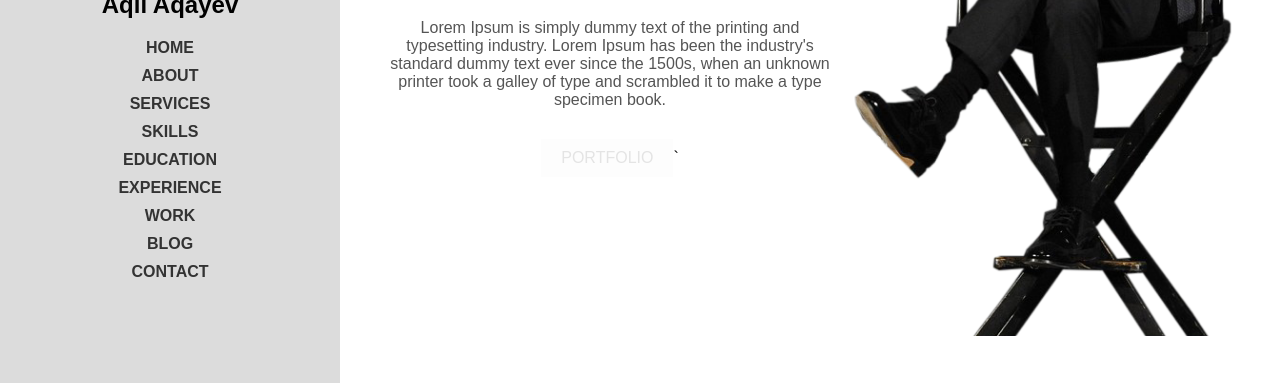
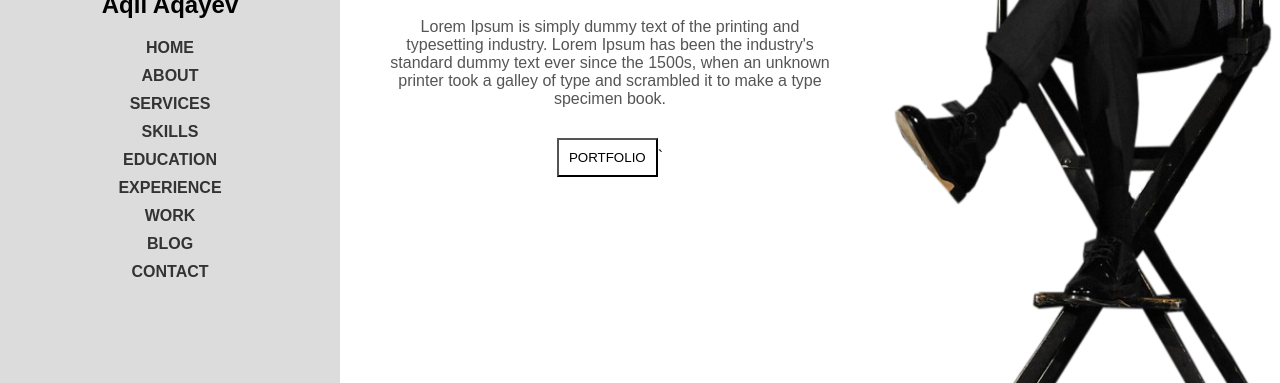
Before and after one commit to AqilAqayev404notfounded/Frontend, a plain HTML site: page index.html in a window 1280 px wide. Shown: the part 417-800 px from the top of the page. Drawn offline with Linux system fonts and the light colour scheme.

Commit message:
bug fixed

```diff
--- a/index.html
+++ b/index.html
@@ -32,9 +32,9 @@
 
                 <h2>Designer</h2>
                 <p>Lorem Ipsum is simply dummy text of the printing and typesetting industry. Lorem Ipsum has been the industry's standard dummy text ever since the 1500s, when an unknown printer took a galley of type and scrambled it to make a type specimen book.</p>
-                <button style="color: black;"> PORTFOLIO</button>`
+                <button> PORTFOLIO</button>`
             </div>
-        </divclass="right-image">
+        </div>
         <img src="./pngimg.com - leonardo_dicaprio_PNG28.png" alt="Sağ Şəkil" width="400">
     </div>
 </body>
--- a/styles.css
+++ b/styles.css
@@ -2,7 +2,7 @@ body {
     font-family: Arial, sans-serif;
     margin: 0;
     padding: 0;
-    background-color: #a1abae;
+
 }
 
 .container {
@@ -79,14 +79,13 @@ p a:hover {
 }
 
 button {
-    padding: 10px 20px;
-    opacity: 0.1;
-    color: rgba(rgba(255, 0, 0, 0.068), rgba(0, 128, 0, 0.068), rgba(0, 255, 225, 0.068), 0.7);
-    border: none;
-    cursor: pointer;
-    font-size: 16px;
+background-color: transparent;
+padding: 10px;
 }
 
 button:hover {
-    background-color: #0056b3;
+    background-color: gray;
+    color: white;
+    cursor: pointer;
+    transition: 300ms;
 }
```
